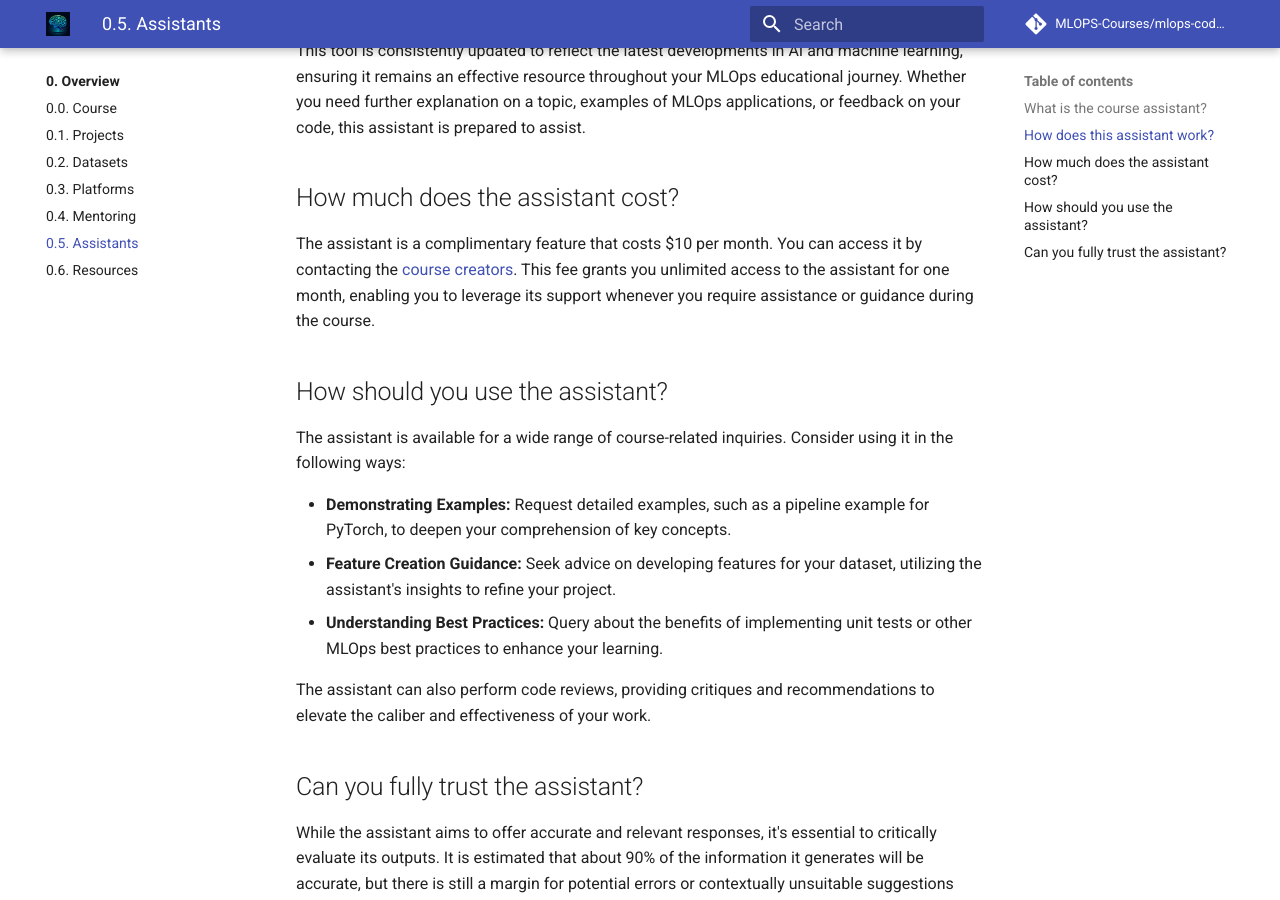
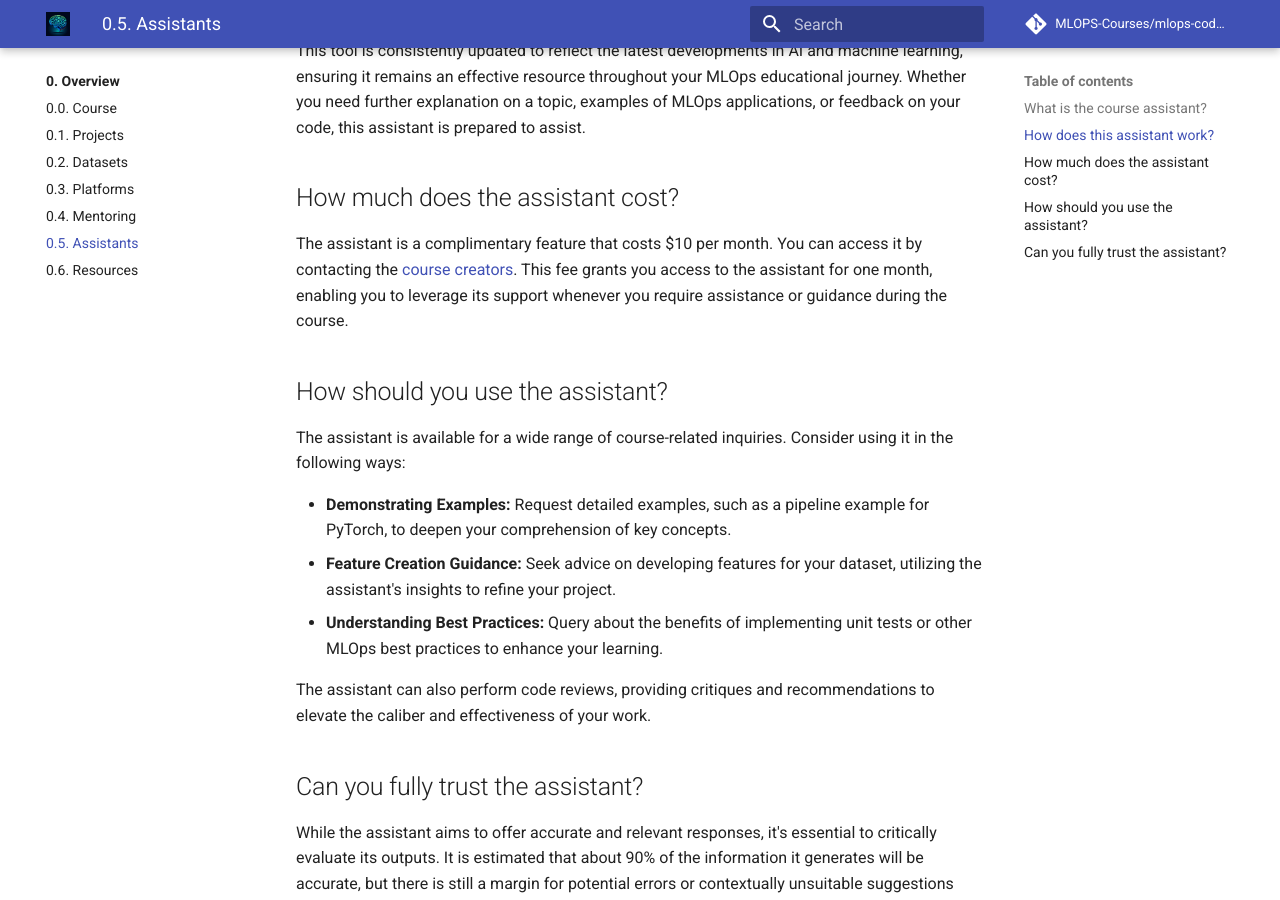
Before and after one commit to MLOps-Courses/mlops-coding-course, an MkDocs documentation site: the page built from docs/0. Overview/0.5. Assistants.md, in a window 1280 px wide and 900 px high, scrolled down 578 px. Built offline with MkDocs 1.6.1 and Material for MkDocs 9.7.7, drawn with Linux system fonts in a browser that asks for light colours; comment, search, counter and statistics services are not loaded.

```diff
--- a/docs/0. Overview/0.5. Assistants.md
+++ b/docs/0. Overview/0.5. Assistants.md
@@ -12,7 +12,7 @@ This tool is consistently updated to reflect the latest developments in AI and m
 
 ## How much does the assistant cost?
 
-The assistant is a complimentary feature that costs $10 per month. You can access it by contacting the [course creators](mailto:mlops-coding-course@fmind.dev). This fee grants you unlimited access to the assistant for one month, enabling you to leverage its support whenever you require assistance or guidance during the course.
+The assistant is a complimentary feature that costs $10 per month. You can access it by contacting the [course creators](mailto:mlops-coding-course@fmind.dev). This fee grants you access to the assistant for one month, enabling you to leverage its support whenever you require assistance or guidance during the course.
 
 ## How should you use the assistant?
 
```
Also changed, not shown: README.md (+2 -2 lines).
